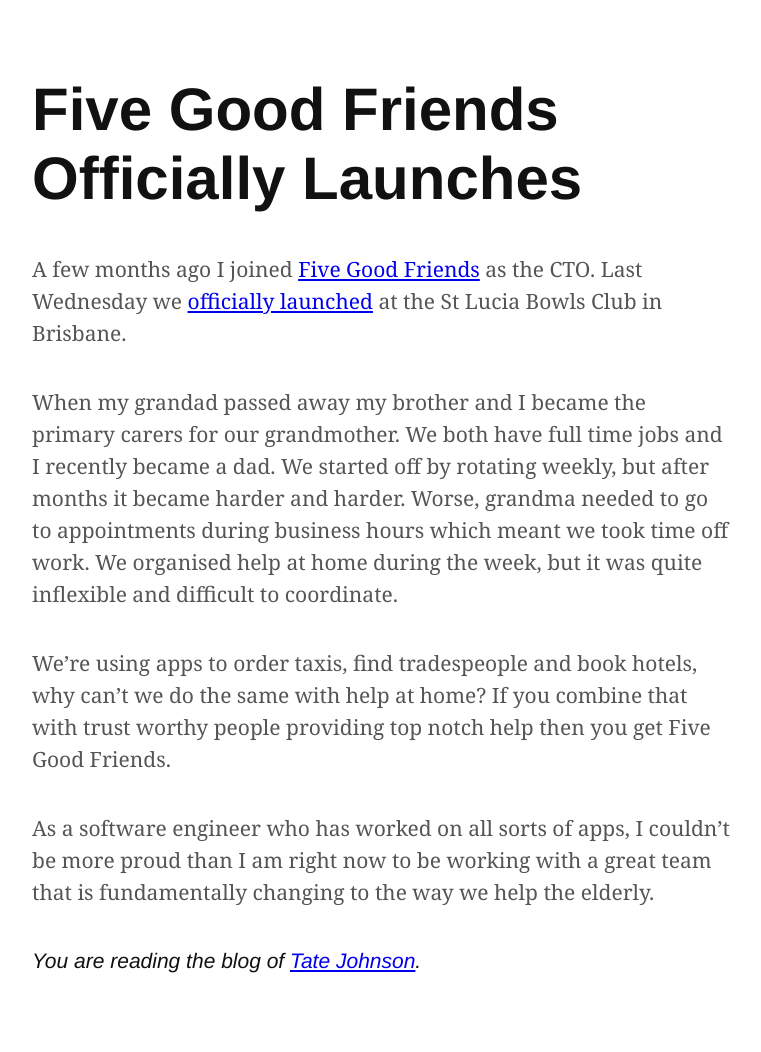
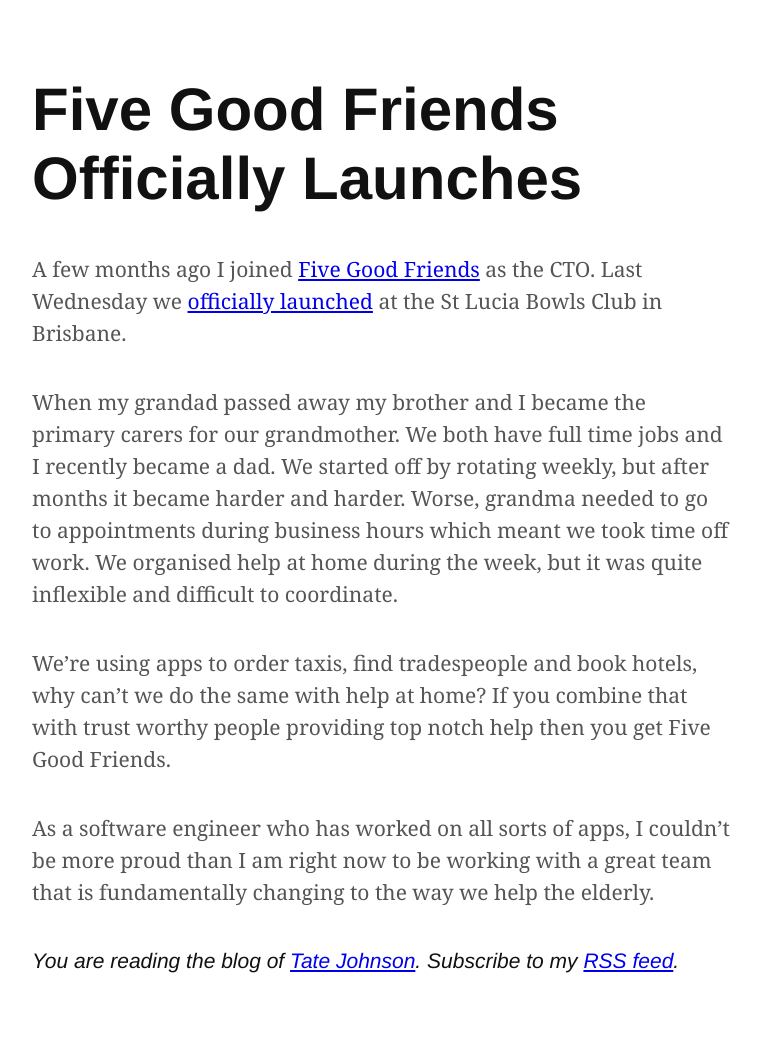
Before and after one commit to tatey/tatey.com, a Jekyll site: the page built from _posts/2016-11-05-five-good-friends-officially-launches.markdown, in a window 1280 px wide. Shown: the whole page, without its empty margins (258-1019 px from the left). Built offline with Jekyll 4.4.1, drawn with Linux system fonts in a browser that asks for light colours.

Commit message:
Add link to RSS feed at bottom of posts.

```diff
--- a/_layouts/post.html
+++ b/_layouts/post.html
@@ -96,6 +96,6 @@
   <body>
     <h1 id="title">{{ page.title }}</h1>
     {{ content }}
-    <p id="meta">You are reading the blog of <a href="{{ "/" | relative_url }}">Tate Johnson</a>.</p>
+    <p id="meta">You are reading the blog of <a href="{{ "/" | relative_url }}">Tate Johnson</a>. Subscribe to my <a href="{{ "/feed.xml" | relative_url }}">RSS feed</a>.</p>
   </body>
 </html>
```
